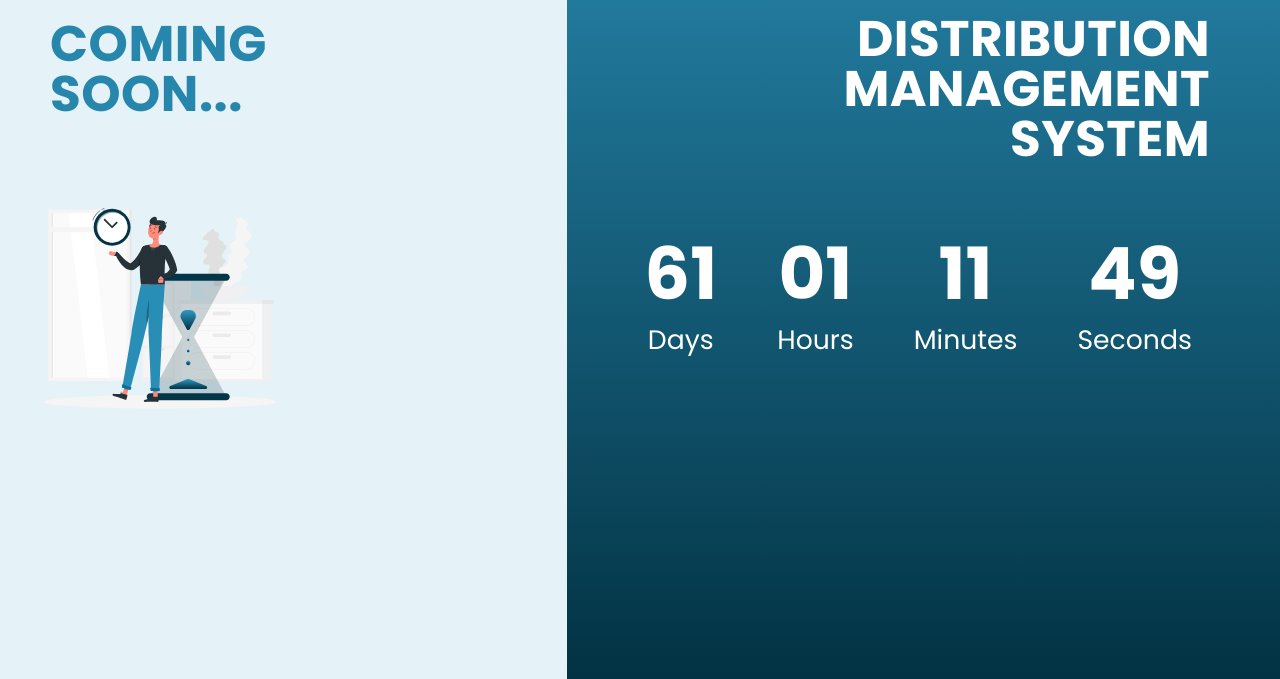
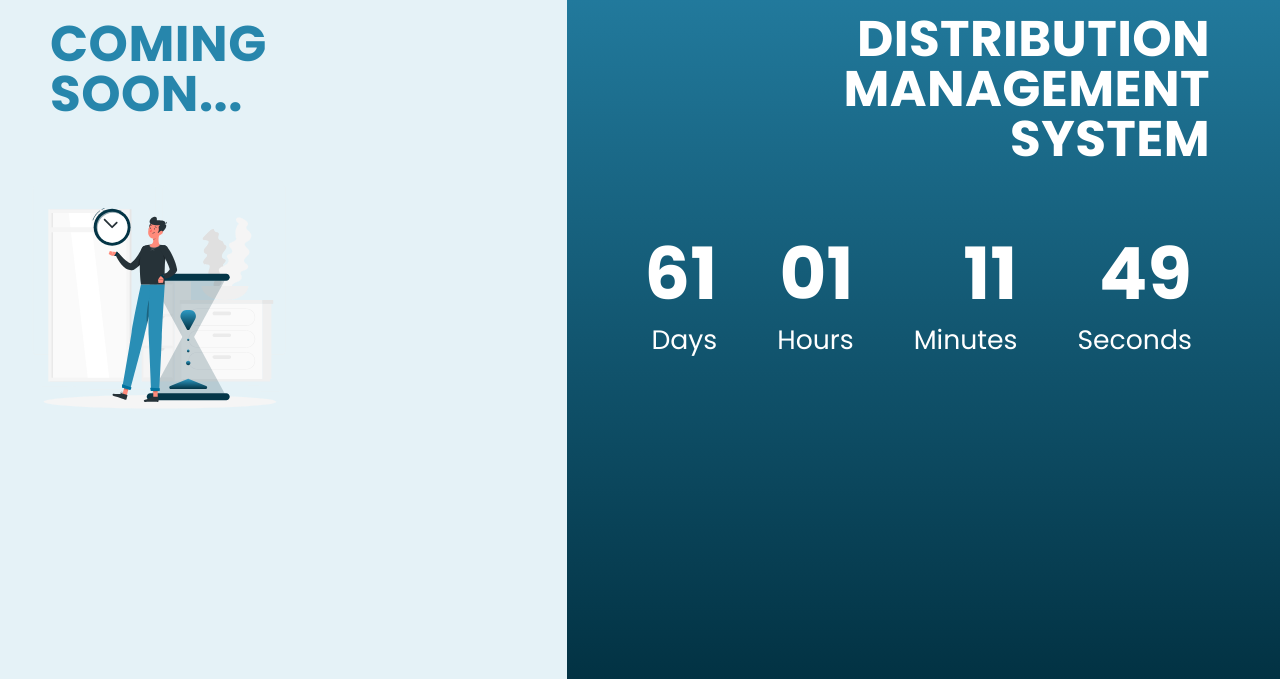
Before and after one commit to lifeofriq/comingsoon-page, a plain HTML site: page index.html in a window 1280 px wide. Shown: the part 121-800 px from the top of the page. Drawn offline with Linux system fonts and the light colour scheme.

Commit message:
Update style.css

```diff
--- a/style.css
+++ b/style.css
@@ -76,7 +76,7 @@ letter-spacing: 0.4px;
     display: flex;
     flex-direction: column;
     text-align: right;
-    align-items: center;
+    align-items: right;
     justify-content: center;
     margin: 15px;
 }
```
